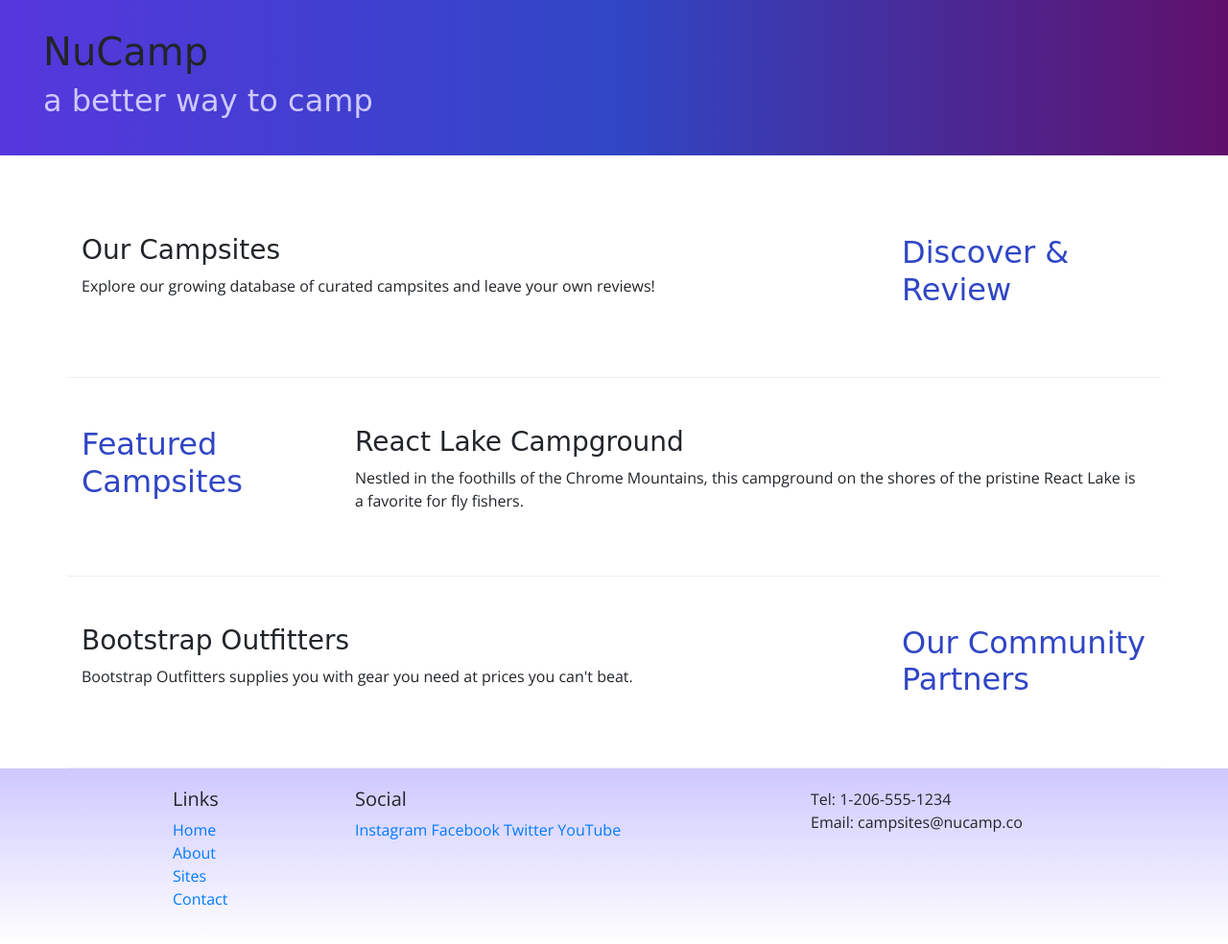
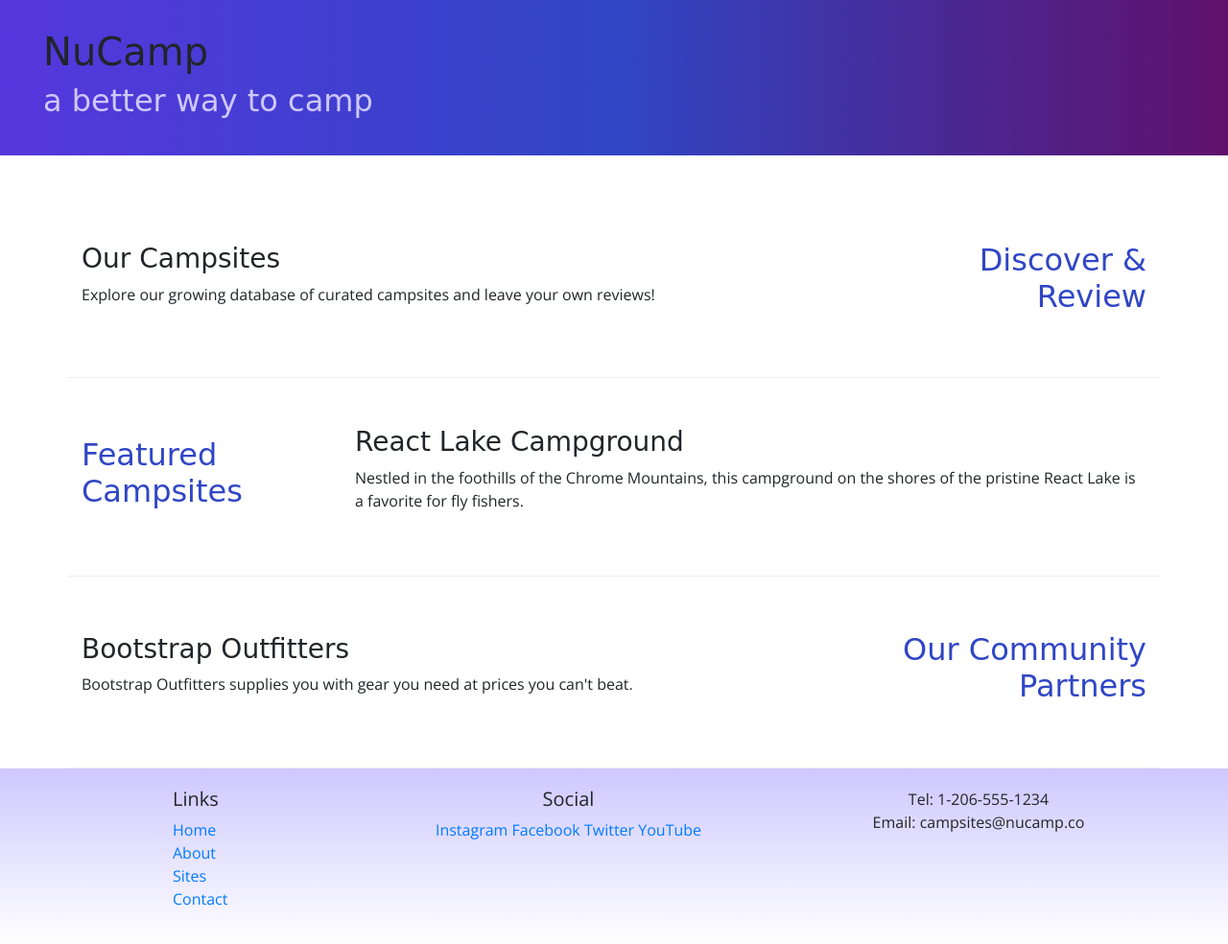
Before and after one commit to thiyaguj19-mt/nucampsite, a website: page index.html in a window 1280 px wide. Shown: the whole page at 96% size. Drawn offline with nearby package versions, Linux system fonts and the light colour scheme; a web font is replaced by a local one.

Commit message:
text alignment

```diff
--- a/index.html
+++ b/index.html
@@ -30,9 +30,9 @@
     </header>
 
     <div class="container">
-        <div class="row row-content">
+        <div class="row row-content align-items-center">
             <div class="col-sm-4 col-md-3 order-sm-last">
-                <h2>Discover & Review</h2>
+                <h2 class="text-sm-right">Discover & Review</h2>
             </div>
             <div class="col">
                 <h3>Our Campsites</h3>
@@ -40,7 +40,7 @@
             </div>
         </div>
 
-        <div class="row row-content">
+        <div class="row row-content align-items-center">
             <div class="col-sm-4 col-md-3">
                 <h2>Featured Campsites</h2>
             </div>
@@ -50,9 +50,9 @@
             </div>
         </div>
 
-        <div class="row row-content">
+        <div class="row row-content align-items-center">
             <div class="col-sm-4 col-md-3 order-sm-last">
-                <h2>Our Community Partners</h2>
+                <h2 class="text-sm-right">Our Community Partners</h2>
             </div>
             <div class="col">
                 <h3>Bootstrap Outfitters</h3>
@@ -73,14 +73,14 @@
                         <li><a href="#">Contact</a></li>
                     </ul>
                 </div>
-                <div class="col-6 col-sm-5">
+                <div class="col-6 col-sm-5 text-center">
                     <h5>Social</h5>
                     <a href="http://instagram.com/">Instagram</a>
                     <a href="http://facebook.com/">Facebook</a>
                     <a href="http://twitter.com/">Twitter</a>
                     <a href="http://youtube.com/">YouTube</a>
                 </div>
-                <div class="col-sm-4">
+                <div class="col-sm-4 text-center">
                     Tel: 1-206-555-1234<br />
                     Email: campsites@nucamp.co
                 </div>
```
